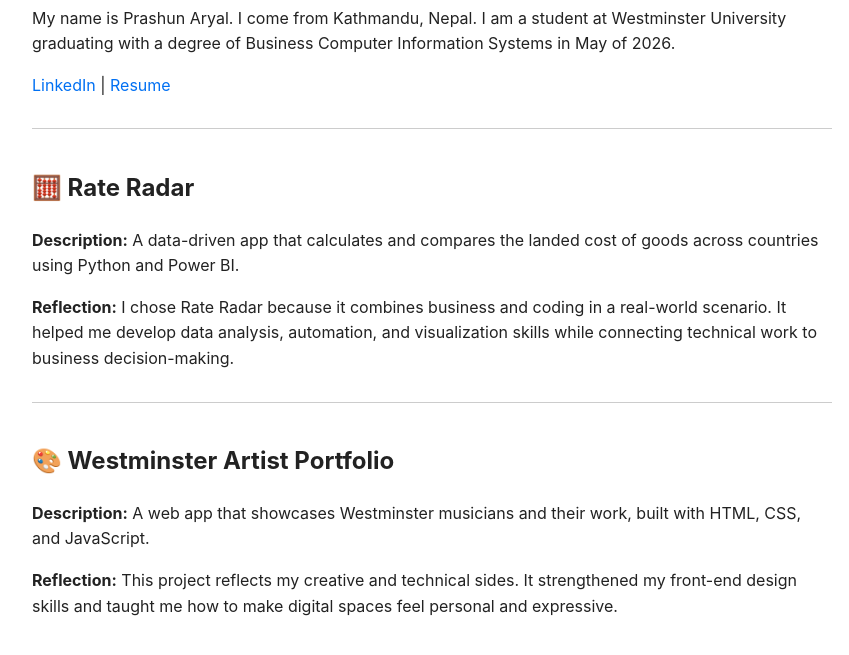
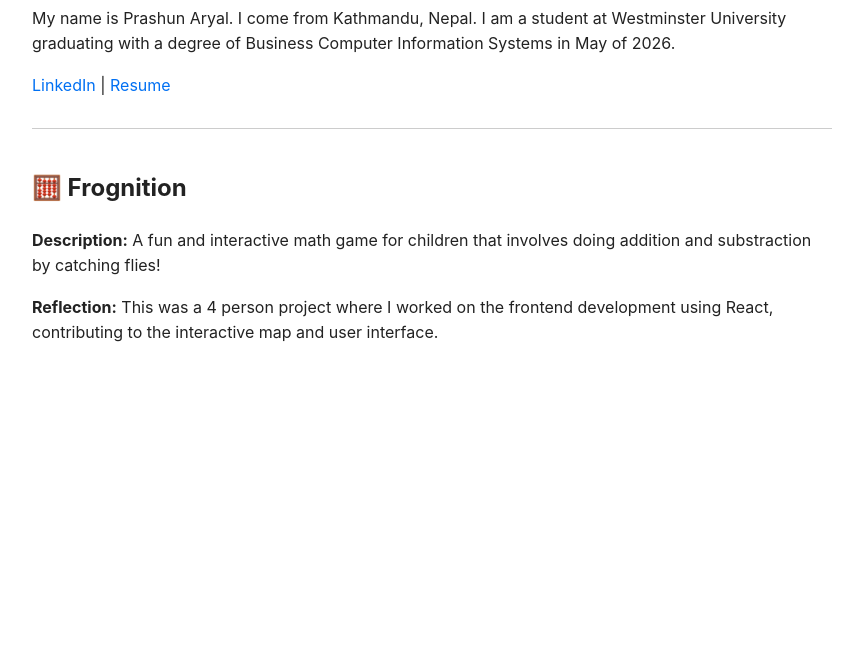
Before and after one commit to prashunaryal/prashun-aryal-portfolio, a plain HTML site: page index.html in a window 1280 px wide. Shown: the part 107-762 px from the top of the page, without its empty margins (208-1057 px from the left). Drawn offline with Linux system fonts and the light colour scheme.

Commit message:
Update LinkedIn link and project descriptions
Updated LinkedIn link and replaced project details.

```diff
--- a/index.html
+++ b/index.html
@@ -28,20 +28,15 @@
   <p>My name is Prashun Aryal. I come from Kathmandu, Nepal. I am a student at Westminster University graduating with a degree of Business Computer Information Systems in May of 2026.</p>
 
   <p>
-    <a href="your-linkedin-url" target="_blank">LinkedIn</a> |
+    <a href="https://www.linkedin.com/in/prashun-aryal-245a80245" target="_blank">LinkedIn</a> |
     <a href="your-resume-link" target="_blank">Resume</a>
   </p>
 
   <div class="project">
-    <h2>🧮 Rate Radar</h2>
-    <p><strong>Description:</strong> A data-driven app that calculates and compares the landed cost of goods across countries using Python and Power BI.</p>
-    <p><strong>Reflection:</strong> I chose Rate Radar because it combines business and coding in a real-world scenario. It helped me develop data analysis, automation, and visualization skills while connecting technical work to business decision-making.</p>
-  </div>
-
-  <div class="project">
-    <h2>🎨 Westminster Artist Portfolio</h2>
-    <p><strong>Description:</strong> A web app that showcases Westminster musicians and their work, built with HTML, CSS, and JavaScript.</p>
-    <p><strong>Reflection:</strong> This project reflects my creative and technical sides. It strengthened my front-end design skills and taught me how to make digital spaces feel personal and expressive.</p>
+    <h2>🧮 Frognition</h2>
+    <p><strong>Description:</strong> A fun and interactive math game for children that involves doing addition and substraction by catching flies!</p>
+    <p><strong>Reflection:</strong> This was a 4 person project where I worked on the frontend development using React, contributing to the interactive map and user
+interface.</p>
   </div>
 </body>
 </html>
```
